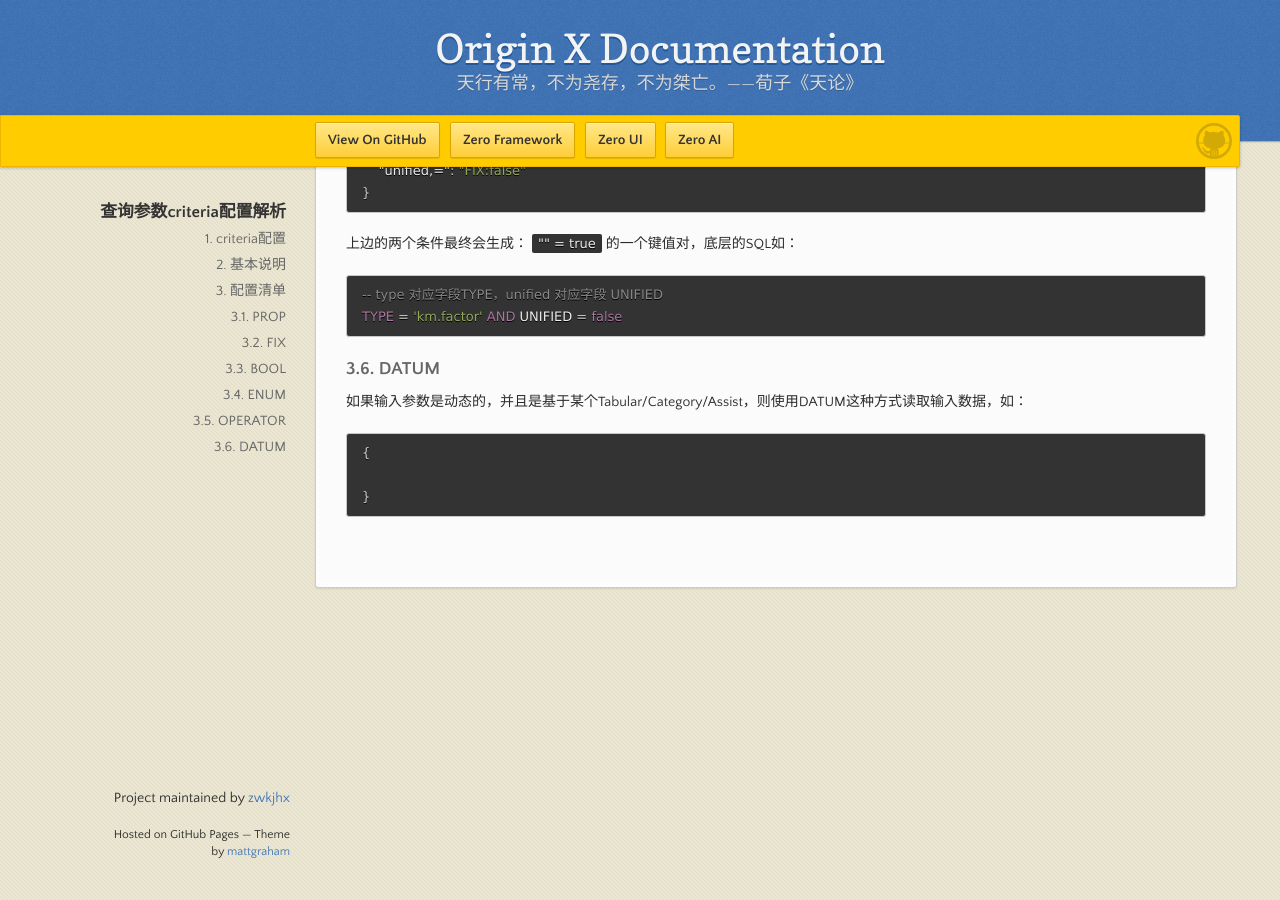
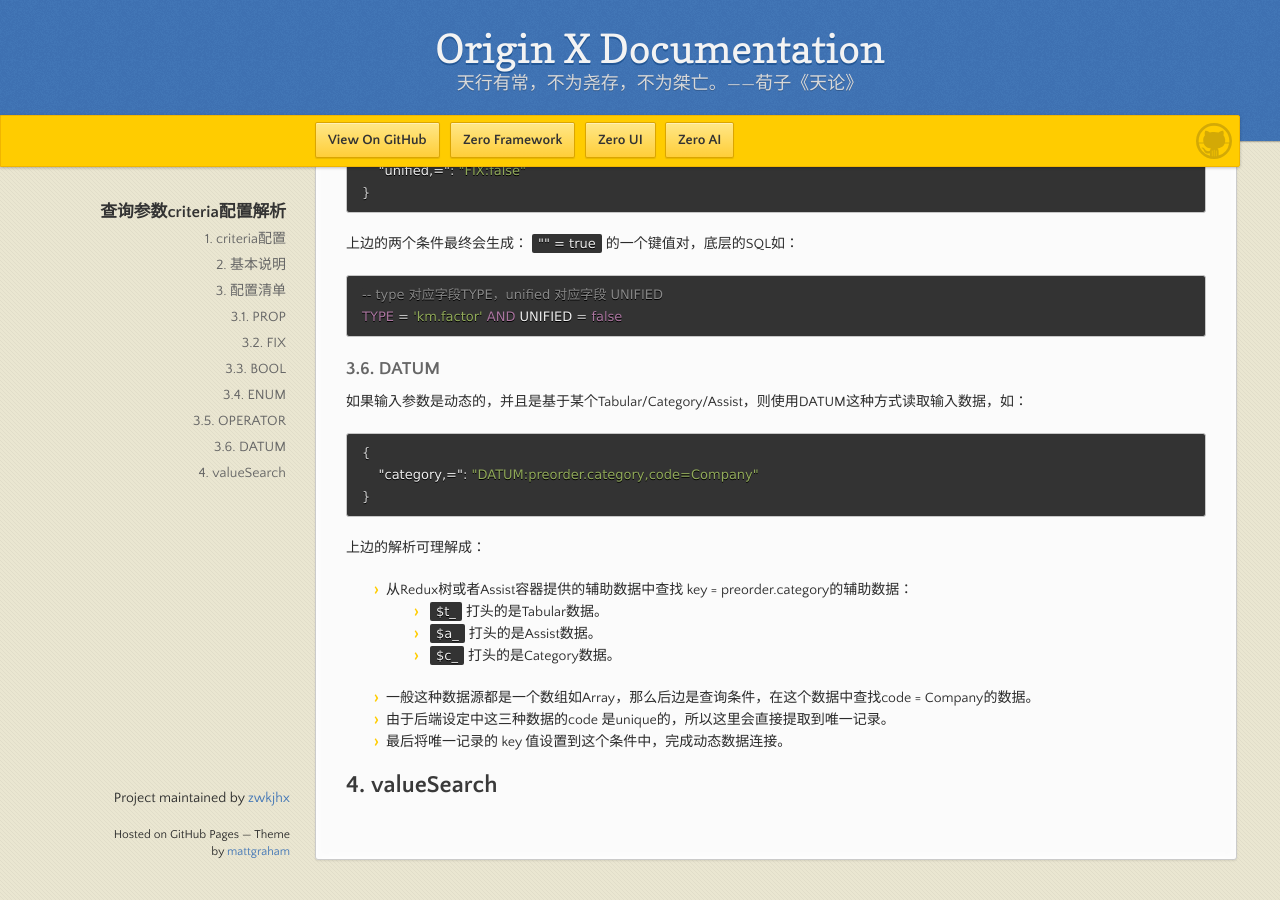
Before and after one commit to zwkjhx/ox-doc, a Jekyll site: the page built from zero-ui/1-zero-uiji-ben-jiao-cheng/zui-005-cha-xun-can-shu-criteria-pei-zhi-jie-xi.md, in a window 1280 px wide and 900 px high, scrolled down 2954 px. Built offline with Jekyll 4.4.1, drawn with Linux system fonts in a browser that asks for light colours; our own code applies the rules of GitHub Pages for plain Markdown files.

Commit message:
Updates zero-ui/1-zero-uiji-ben-jiao-cheng/zui-005-cha-xun-can-shu-criteria-pei-zhi-jie-xi.md
Auto commit by GitBook Editor

````diff
--- a/zero-ui/1-zero-uiji-ben-jiao-cheng/zui-005-cha-xun-can-shu-criteria-pei-zhi-jie-xi.md
+++ b/zero-ui/1-zero-uiji-ben-jiao-cheng/zui-005-cha-xun-can-shu-criteria-pei-zhi-jie-xi.md
@@ -164,6 +164,18 @@
 
 ```json
 {
-
+    "category,=": "DATUM:preorder.category,code=Company"
 }
 ```
+
+上边的解析可理解成：
+
+* 从Redux树或者Assist容器提供的辅助数据中查找 key = preorder.category的辅助数据：
+  * `$t_`打头的是Tabular数据。
+  * `$a_`打头的是Assist数据。
+  * `$c_`打头的是Category数据。
+* 一般这种数据源都是一个数组如Array，那么后边是查询条件，在这个数据中查找code = Company的数据。
+* 由于后端设定中这三种数据的code 是unique的，所以这里会直接提取到唯一记录。
+* 最后将唯一记录的 key 值设置到这个条件中，完成动态数据连接。
+
+## 4. valueSearch
````
